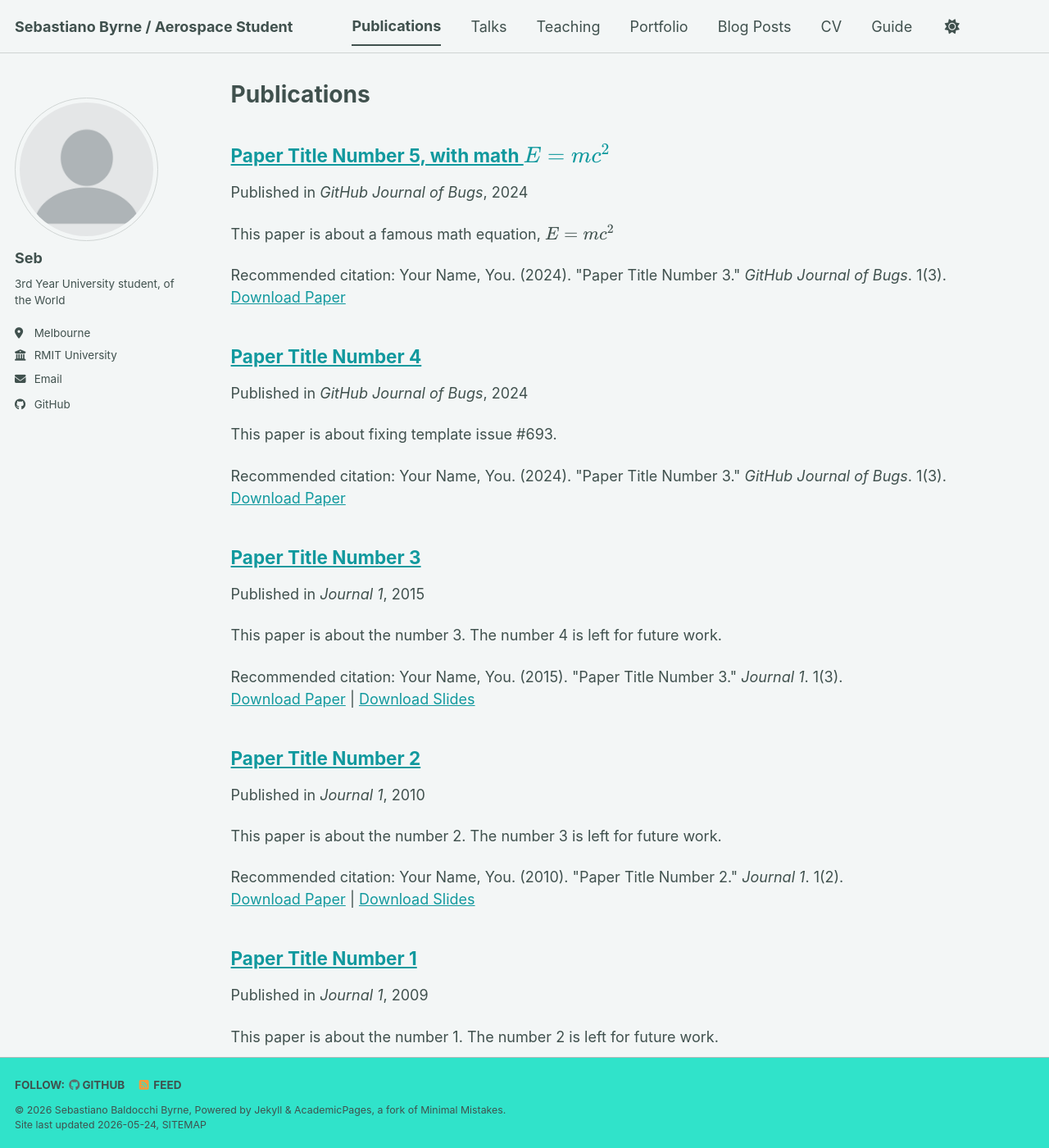
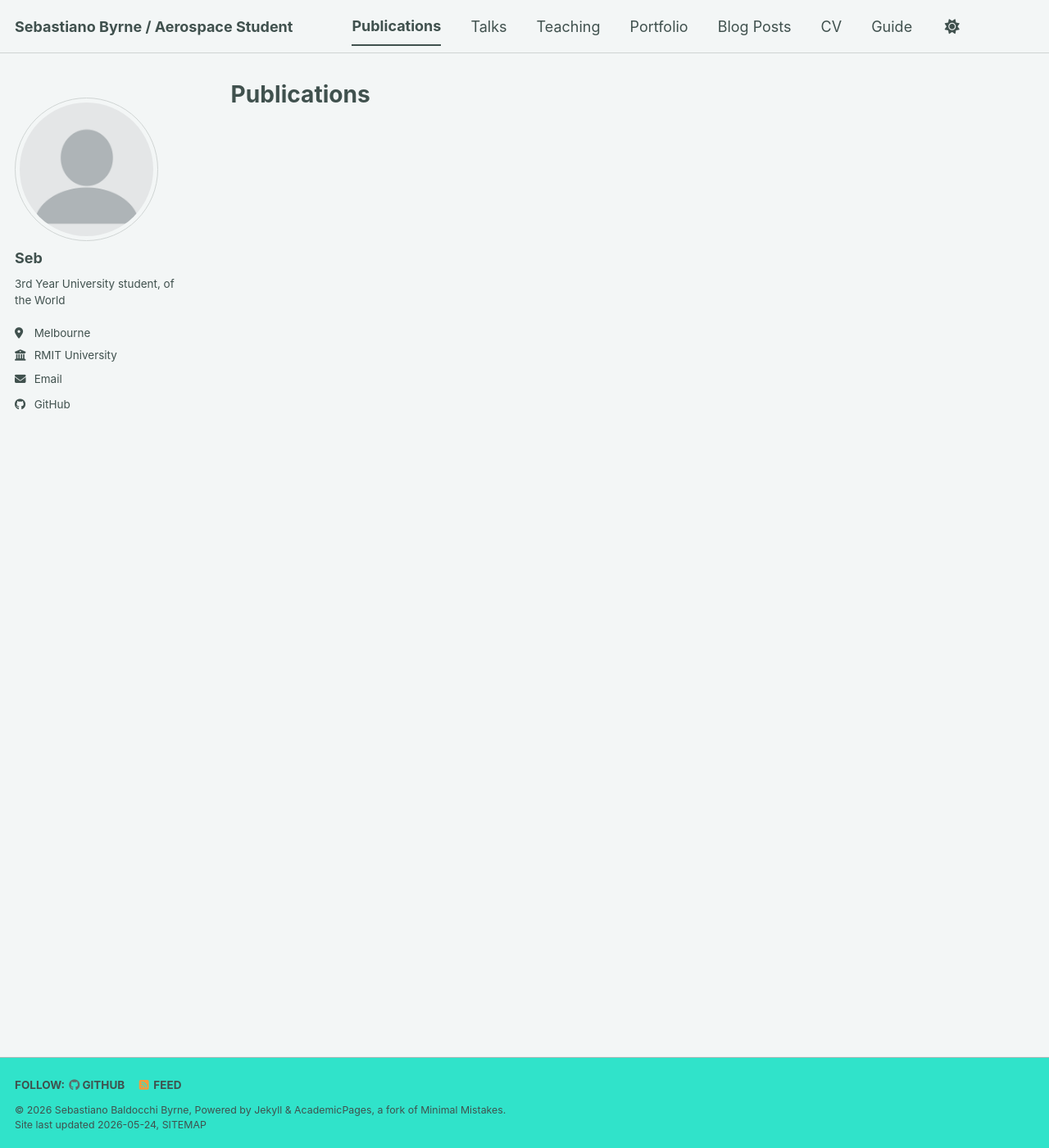
Before and after one commit to sbalbyrne/sbalbyrne.github.io, a Jekyll site: the page built from _pages/publications.html, in a window 1280 px wide and 1400 px high. Shown: the whole window at 82% size. Built offline with Jekyll 4.4.1, drawn with Linux system fonts in a browser that asks for light colours; a script bundle is joined from its source files by our own code; library files that are not in the unit come from our copies.

```diff
--- a/_publications/2009-10-01-paper-title-number-1.md
+++ /dev/null
@@ -1,14 +0,0 @@
----
-title: "Paper Title Number 1"
-collection: publications
-category: manuscripts
-permalink: /publication/2009-10-01-paper-title-number-1
-excerpt: 'This paper is about the number 1. The number 2 is left for future work.'
-date: 2009-10-01
-venue: 'Journal 1'
-slidesurl: 'https://academicpages.github.io/files/slides1.pdf'
-paperurl: 'https://academicpages.github.io/files/paper1.pdf'
-bibtexurl: 'https://academicpages.github.io/files/bibtex1.bib'
-citation: 'Your Name, You. (2009). &quot;Paper Title Number 1.&quot; <i>Journal 1</i>. 1(1).'
----
-The contents above will be part of a list of publications, if the user clicks the link for the publication than the contents of section will be rendered as a full page, allowing you to provide more information about the paper for the reader. When publications are displayed as a single page, the contents of the above "citation" field will automatically be included below this section in a smaller font.
--- a/_publications/2010-10-01-paper-title-number-2.md
+++ /dev/null
@@ -1,14 +0,0 @@
----
-title: "Paper Title Number 2"
-collection: publications
-category: manuscripts
-permalink: /publication/2010-10-01-paper-title-number-2
-excerpt: 'This paper is about the number 2. The number 3 is left for future work.'
-date: 2010-10-01
-venue: 'Journal 1'
-slidesurl: 'https://academicpages.github.io/files/slides2.pdf'
-paperurl: 'https://academicpages.github.io/files/paper2.pdf'
-citation: 'Your Name, You. (2010). &quot;Paper Title Number 2.&quot; <i>Journal 1</i>. 1(2).'
----
-
-The contents above will be part of a list of publications, if the user clicks the link for the publication than the contents of section will be rendered as a full page, allowing you to provide more information about the paper for the reader. When publications are displayed as a single page, the contents of the above "citation" field will automatically be included below this section in a smaller font.
--- a/_publications/2015-10-01-paper-title-number-3.md
+++ /dev/null
@@ -1,14 +0,0 @@
----
-title: "Paper Title Number 3"
-collection: publications
-category: manuscripts
-permalink: /publication/2015-10-01-paper-title-number-3
-excerpt: 'This paper is about the number 3. The number 4 is left for future work.'
-date: 2015-10-01
-venue: 'Journal 1'
-slidesurl: 'https://academicpages.github.io/files/slides3.pdf'
-paperurl: 'https://academicpages.github.io/files/paper3.pdf'
-citation: 'Your Name, You. (2015). &quot;Paper Title Number 3.&quot; <i>Journal 1</i>. 1(3).'
----
-
-The contents above will be part of a list of publications, if the user clicks the link for the publication than the contents of section will be rendered as a full page, allowing you to provide more information about the paper for the reader. When publications are displayed as a single page, the contents of the above "citation" field will automatically be included below this section in a smaller font.
--- a/_publications/2025-06-08-paper-title-number-5.md
+++ /dev/null
@@ -1,13 +0,0 @@
----
-title: "Paper Title Number 5, with math $$E=mc^2$$"
-collection: publications
-category: conferences
-permalink: /publication/2024-02-17-paper-title-number-4
-excerpt: 'This paper is about a famous math equation, $$E=mc^2$$'
-date: 2024-02-17
-venue: 'GitHub Journal of Bugs'
-paperurl: 'https://academicpages.github.io/files/paper3.pdf'
-citation: 'Your Name, You. (2024). &quot;Paper Title Number 3.&quot; <i>GitHub Journal of Bugs</i>. 1(3).'
----
-
-Using [MathJax](https://www.mathjax.org/) in the description is supported - $$E=mc^2$$ - however, the use must be mindful that the default delimiters are `$$...$$` and `\\[...\\]` which differs from the `$...$` that is typically expected.
```
Also changed, not shown: _posts/2012-08-14-blog-post-1.md (deleted, +0 -20 lines), _posts/2013-08-14-blog-post-2.md (deleted, +0 -20 lines), _posts/2014-08-14-blog-post-3.md (deleted, +0 -20 lines), _posts/2015-08-14-blog-post-4.md (deleted, +0 -20 lines), _posts/2026-02-25-first-post.md (renamed from old/_posts/2026-02-25-first-post.md, +4 -2 lines), _posts/2199-01-01-future-post.md (deleted, +0 -11 lines), _publications/2024-02-17-paper-title-number-4.md (deleted, +0 -13 lines), _teaching/2014-spring-teaching-1.md (deleted, +0 -20 lines), _teaching/2015-spring-teaching-2.md (deleted, +0 -20 lines).
